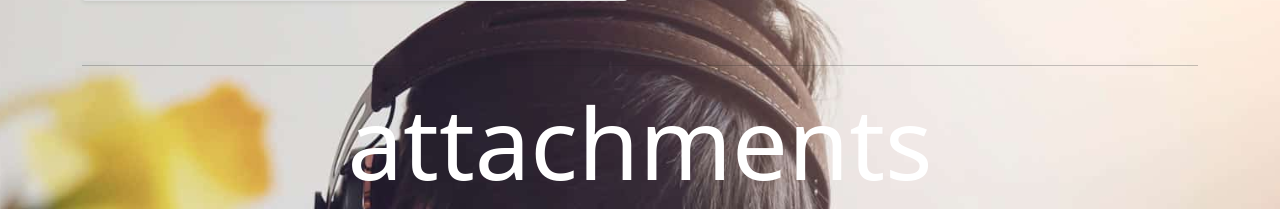
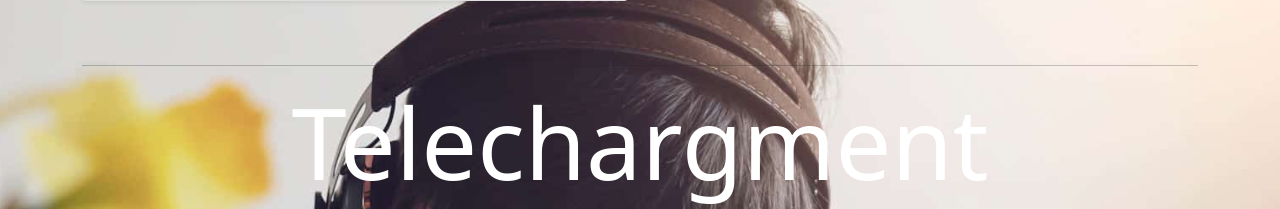
Before and after one commit to Mehtal/aladin-live, a Django app: page /level/1 in a window 1280 px wide. Shown: the part 806-1015 px from the top of the page. Run offline with Django 3.2, Linux system fonts and the light colour scheme; data comes from the database, SQL or seed files in the repository; data that the repository does not hold is empty; some libraries are stand-ins or nearby versions.

Commit message:
attachment display

```diff
--- a/librarry/templates/niveau_detail.html
+++ b/librarry/templates/niveau_detail.html
@@ -29,11 +29,11 @@
 	</div>
 	<hr>
 <div class="row">
-	<div class="col-12"><h1 class="text-center text-white"> attachments </h1></div>
+	<div class="col-12"><h1 class="text-center text-white"> Telechargment </h1></div>
 	{% for obj in object.files.all %}
-	<div class="col-12">
+	<div class="col-12" style="background: rgba(0,0,0,0.5);">
 		<h2><span class="badge bg-danger">{{obj.module}}</span> - <a href="{{obj.upload.url}}">{{ obj.name }}</a></h2>
-	</div>
+	</div><hr>
 	{% endfor %}
 	</div>
 </div>
```
